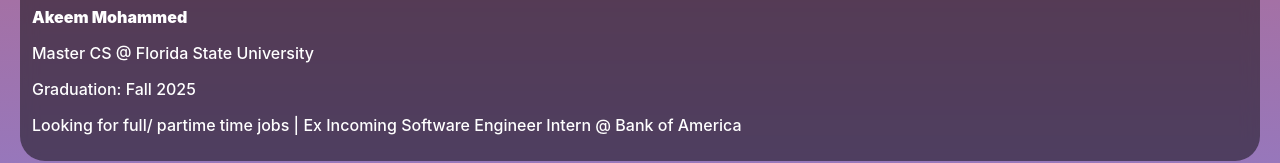
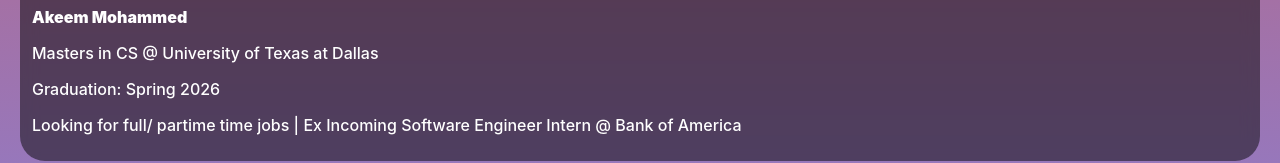
Before and after one commit to ak55m/my-profile, a React (Create React App) app: page / in a window 1280 px wide. Shown: the part 324-487 px from the top of the page. Built offline with nearby package versions, Linux system fonts and the light colour scheme.

Commit message:
Update Owner.js

```diff
--- a/src/Owner.js
+++ b/src/Owner.js
@@ -26,8 +26,8 @@ const Owner = () => {
                     </div>
                     <div className="push_main">
                         <div className="push_person">Akeem Mohammed</div>
-                        <p className="push_text">Master CS @ Florida State University</p>
-                        <p className="push_text">Graduation: Fall 2025</p>
+                        <p className="push_text">Masters in CS @ University of Texas at Dallas</p>
+                        <p className="push_text">Graduation: Spring 2026</p>
                         <p className="push_text">Looking for full/ partime time jobs | Ex Incoming Software Engineer Intern @ Bank of America</p>
                     </div>
                 </div>
```
